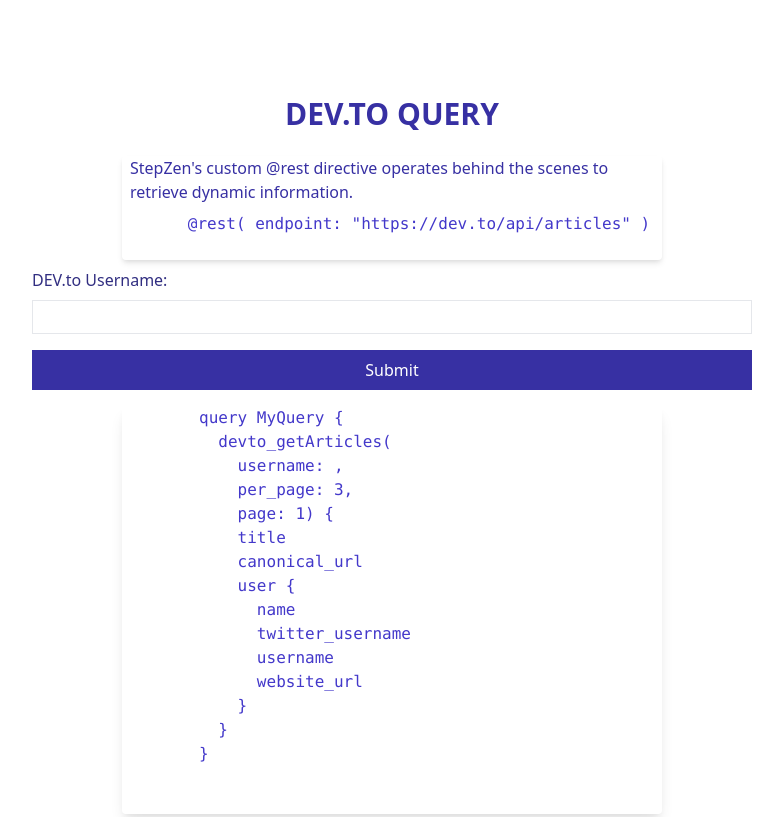
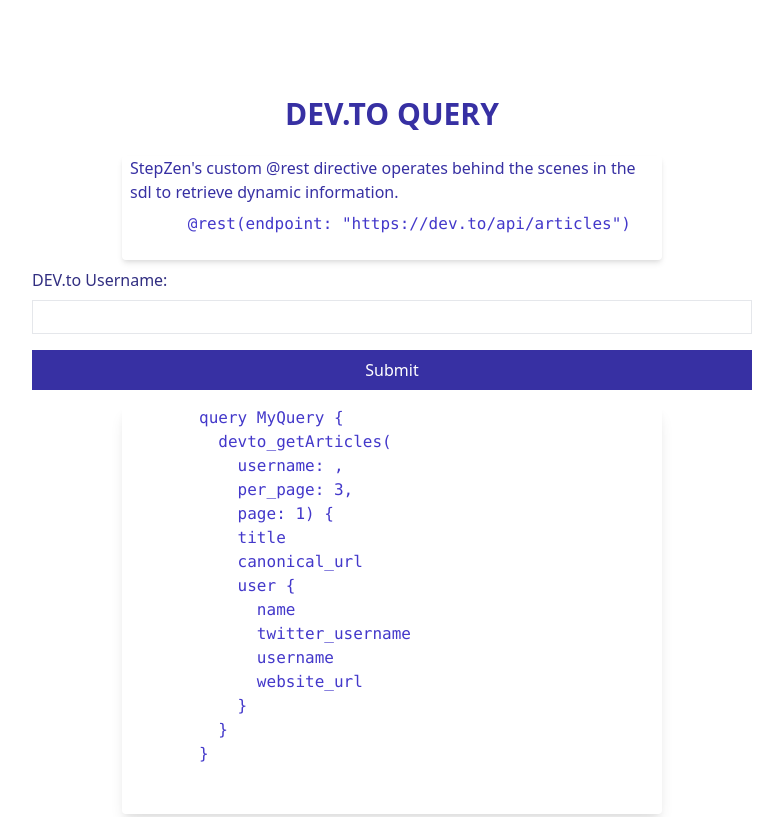
Before and after one commit to Cerchie/stepzen-netlify-custom-site-generator-nov, a plain HTML site: page index.html in a window 1280 px wide. Shown: the top 817 px of the page, without its empty margins (248-1031 px from the left). Drawn offline with nearby package versions, Linux system fonts and the light colour scheme.

Commit message:
adds index

```diff
--- a/index.html
+++ b/index.html
@@ -61,12 +61,12 @@
         <div class="w-3/4 mx-auto rounded shadow-md">
           <div>
             <p class="text-indigo-800 text-base m-2">
-              StepZen's custom @rest directive operates behind the scenes to
-              retrieve dynamic information.
+              StepZen's custom @rest directive operates behind the scenes in the
+              sdl to retrieve dynamic information.
             </p>
           </div>
           <pre class="text-indigo-700 text-base m-2">
-      @rest( endpoint: "https://dev.to/api/articles" )
+      @rest(endpoint: "https://dev.to/api/articles")
       </pre
           >
         </div>
```
